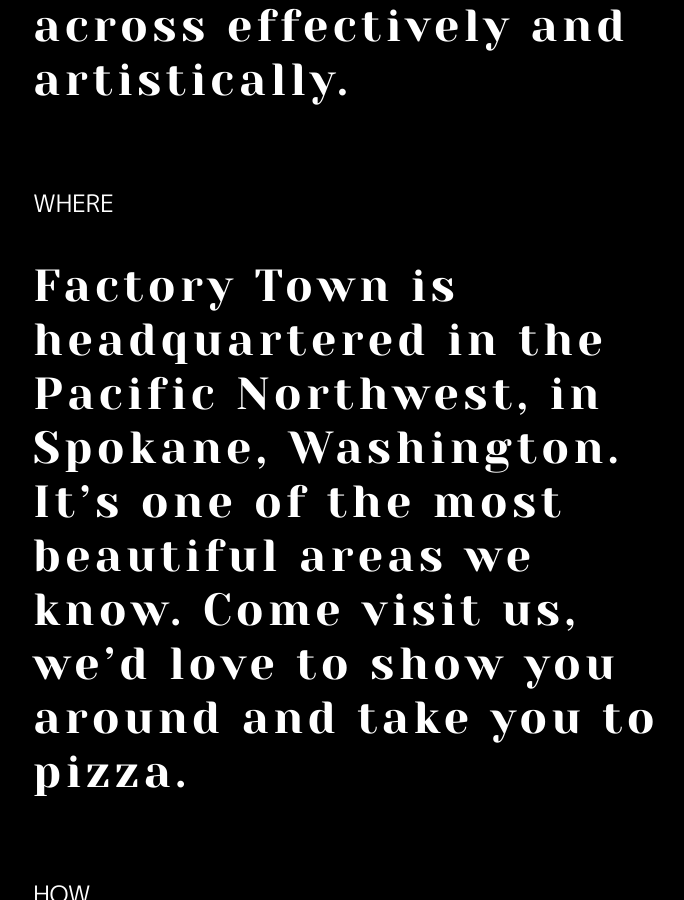
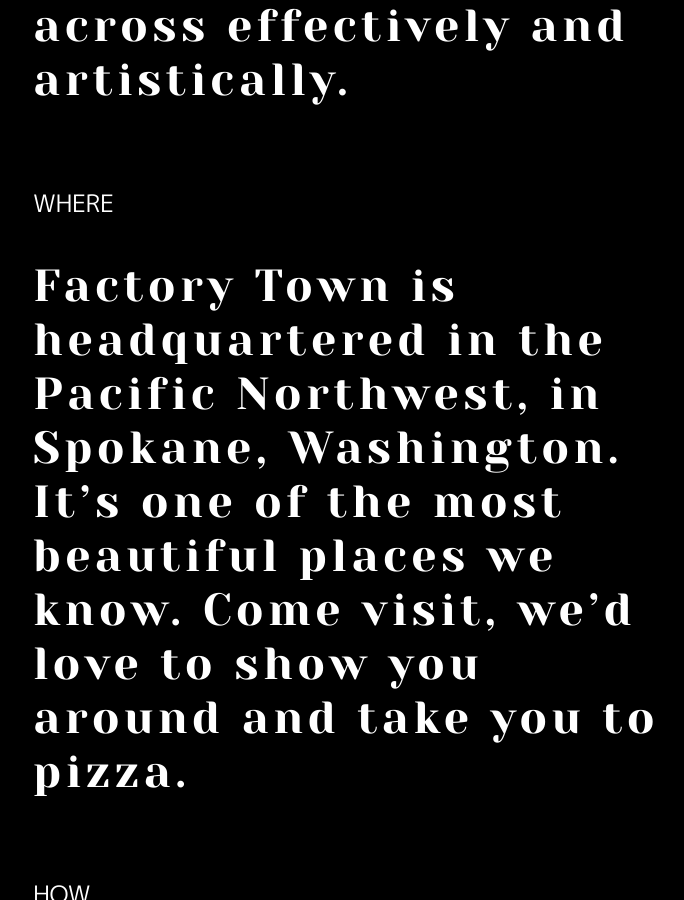
Before and after one commit to factorytown/factorytown.github.io, a Jekyll site: the page built from _pages/about.md, in a window 1280 px wide and 900 px high, scrolled down 2430 px. Shown: the whole window, without its empty margins (287-971 px from the left). Built offline with Jekyll 4.4.1, drawn with Linux system fonts in a browser that asks for light colours; nearby versions of some CDN libraries.

Commit message:
Updated About

```diff
--- a/_pages/about.md
+++ b/_pages/about.md
@@ -23,7 +23,7 @@
 
 ### WHERE
 
-## Factory Town is headquartered in the Pacific Northwest, in Spokane, Washington. It's one of the most beautiful areas we know. Come visit us, we'd love to show you around and take you to pizza.
+## Factory Town is headquartered in the Pacific Northwest, in Spokane, Washington. It's one of the most beautiful places we know. Come visit, we'd love to show you around and take you to pizza.
 
 <BR>
 
```
